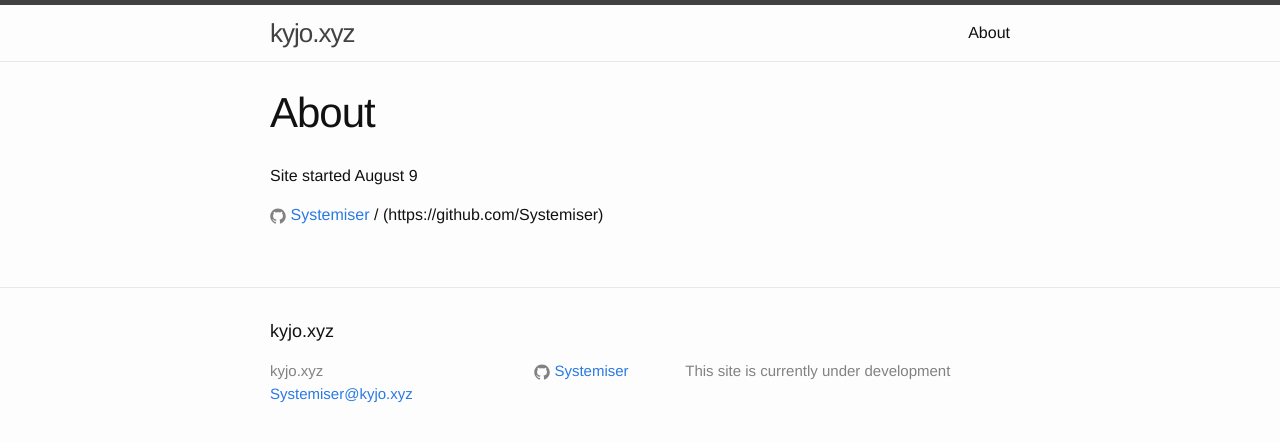
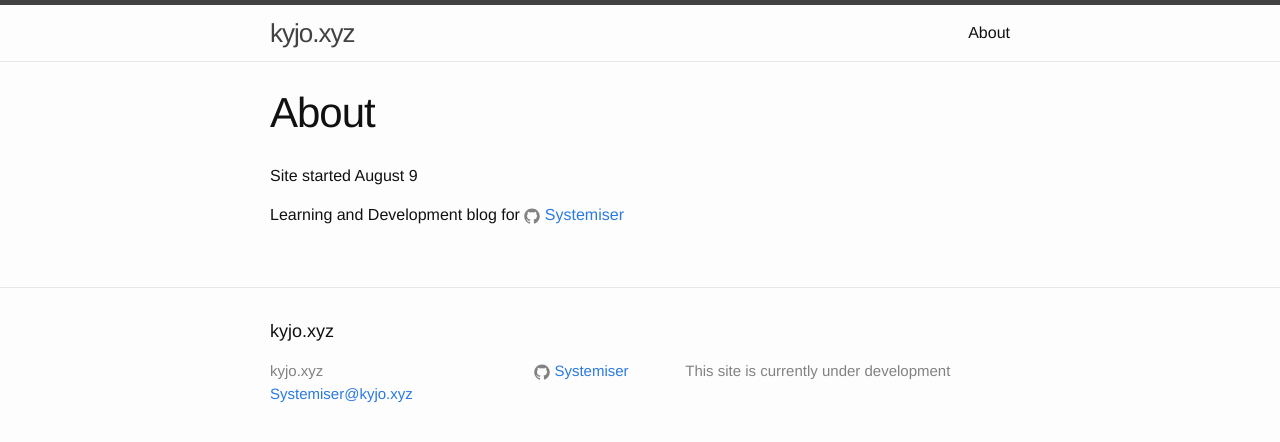
Before and after one commit to Systemiser/Systemiser.github.io, a Jekyll site: the page built from about.md, in a window 1280 px wide. Shown: the top 442 px of the page. Built offline with Jekyll 4.4.1, drawn with Linux system fonts in a browser that asks for light colours.

Commit message:
Modified about page

```diff
--- a/about.md
+++ b/about.md
@@ -5,5 +5,4 @@ permalink: /about/
 ---
 Site started August 9
 
-{% include icon-github.html username="Systemiser" %} /
-(https://github.com/Systemiser)
+Learning and Development blog for {% include icon-github.html username="Systemiser" %}
```
